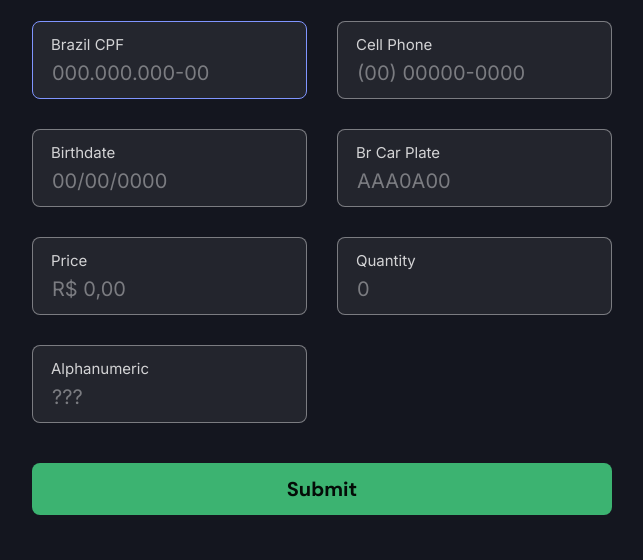
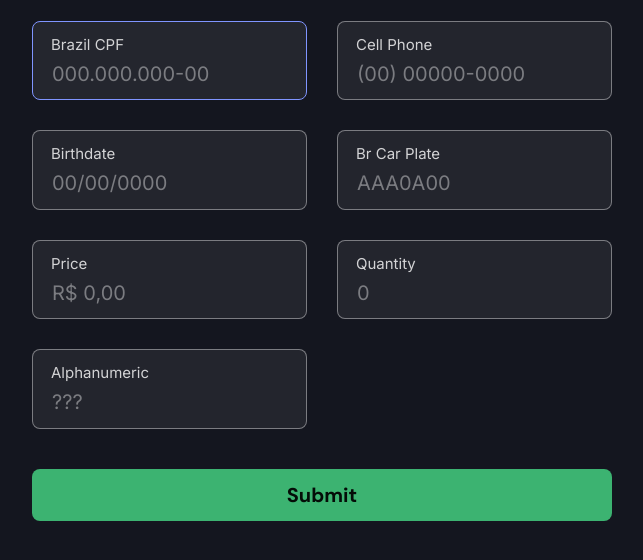
Before and after one commit to marcelo-ribeiro/smask, a plain HTML site: page docs/index.html in a window 1280 px wide. Shown: the part 260-820 px from the top of the page, without its empty margins (318-961 px from the left). Drawn offline with Linux system fonts and the light colour scheme.

Commit message:
Visual improvements

```diff
--- a/docs/index.scss
+++ b/docs/index.scss
@@ -34,6 +34,7 @@ html {
 body {
   margin: 0 auto;
   width: 100%;
+  height: 100vh;
   max-width: 32rem;
   padding: 1.5rem 1.5rem 6rem;
   color: var(--text-color);
@@ -156,6 +157,7 @@ input:not(:placeholder-shown):invalid + label {
   background: var(--background);
   color: var(--color);
   transition: 0.2s;
+  line-height: 1;
 
   &:hover,
   &:focus {
```
Also changed, not shown: docs/index.css, 1 other file.
